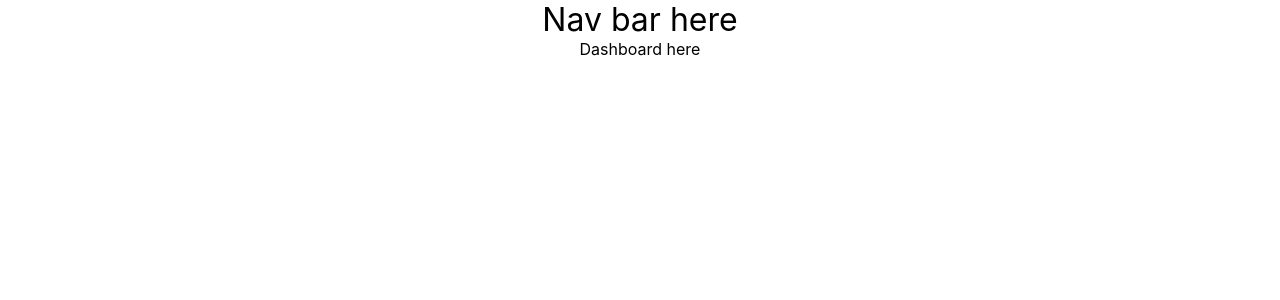
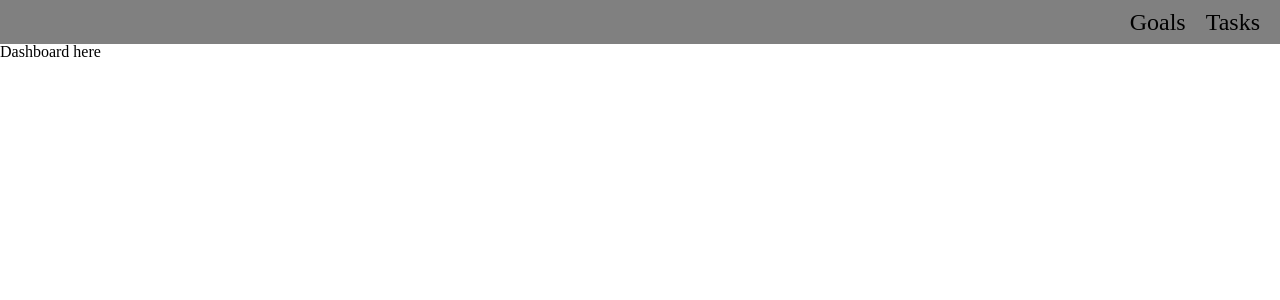
Before and after one commit to stackpearson/goal-tracker-fe, a React (Create React App) app: page / in a window 1280 px wide. Shown: the top 300 px of the page. Built offline with nearby package versions, Linux system fonts and the light colour scheme.

Commit message:
nav bar complete

```diff
--- a/src/App.css
+++ /dev/null
@@ -1,38 +0,0 @@
-.App {
-  text-align: center;
-}
-
-.App-logo {
-  height: 40vmin;
-  pointer-events: none;
-}
-
-@media (prefers-reduced-motion: no-preference) {
-  .App-logo {
-    animation: App-logo-spin infinite 20s linear;
-  }
-}
-
-.App-header {
-  background-color: #282c34;
-  min-height: 100vh;
-  display: flex;
-  flex-direction: column;
-  align-items: center;
-  justify-content: center;
-  font-size: calc(10px + 2vmin);
-  color: white;
-}
-
-.App-link {
-  color: #61dafb;
-}
-
-@keyframes App-logo-spin {
-  from {
-    transform: rotate(0deg);
-  }
-  to {
-    transform: rotate(360deg);
-  }
-}
--- a/src/App.js
+++ b/src/App.js
@@ -1,4 +1,3 @@
-import './App.css';
 import {Route, Switch} from 'react-router-dom';
 import MyNav from './Nav';
 import Dashboard from './Dashboard';
--- a/src/Nav.js
+++ b/src/Nav.js
@@ -1,8 +1,13 @@
-
+import {Link} from 'react-router-dom';
 
 const MyNav = () => {
     return (
-        <nav>Nav bar here</nav>
+        <nav>
+            <div className='nav-bar__container'>
+                <div><Link to='/goals'>Goals</Link></div>
+                <div><Link to='/tasks'>Tasks</Link></div>
+            </div>
+        </nav>
     )
 }
 
--- a/src/index.css
+++ b/src/index.css
@@ -1,13 +1,129 @@
+/* http://meyerweb.com/eric/tools/css/reset/
+   v2.0 | 20110126
+   License: none (public domain)
+*/
+
+html,
+body,
+div,
+span,
+applet,
+object,
+iframe,
+h1,
+h2,
+h3,
+h4,
+h5,
+h6,
+p,
+blockquote,
+pre,
+a,
+abbr,
+acronym,
+address,
+big,
+cite,
+code,
+del,
+dfn,
+em,
+img,
+ins,
+kbd,
+q,
+s,
+samp,
+small,
+strike,
+strong,
+sub,
+sup,
+tt,
+var,
+b,
+u,
+i,
+center,
+dl,
+dt,
+dd,
+ol,
+ul,
+li,
+fieldset,
+form,
+label,
+legend,
+table,
+caption,
+tbody,
+tfoot,
+thead,
+tr,
+th,
+td,
+article,
+aside,
+canvas,
+details,
+embed,
+figure,
+figcaption,
+footer,
+header,
+hgroup,
+menu,
+nav,
+output,
+ruby,
+section,
+summary,
+time,
+mark,
+audio,
+video {
+  margin: 0;
+  padding: 0;
+  border: 0;
+  font-size: 100%;
+  font: inherit;
+  vertical-align: baseline;
+}
+/* HTML5 display-role reset for older browsers */
+article,
+aside,
+details,
+figcaption,
+figure,
+footer,
+header,
+hgroup,
+menu,
+nav,
+section {
+  display: block;
+}
 body {
-  margin: 0;
-  font-family: -apple-system, BlinkMacSystemFont, 'Segoe UI', 'Roboto', 'Oxygen',
-    'Ubuntu', 'Cantarell', 'Fira Sans', 'Droid Sans', 'Helvetica Neue',
-    sans-serif;
-  -webkit-font-smoothing: antialiased;
-  -moz-osx-font-smoothing: grayscale;
+  line-height: 1;
 }
-
-code {
-  font-family: source-code-pro, Menlo, Monaco, Consolas, 'Courier New',
-    monospace;
+ol,
+ul {
+  list-style: none;
 }
+blockquote,
+q {
+  quotes: none;
+}
+blockquote:before,
+blockquote:after,
+q:before,
+q:after {
+  content: "";
+  content: none;
+}
+table {
+  border-collapse: collapse;
+  border-spacing: 0;
+}
--- a/src/index.scss
+++ b/src/index.scss
@@ -1,3 +1,24 @@
 nav {
-  font-size: 2em;
+  max-width: 100%;
+  padding: 10px;
+  background-color: grey;
+
+  .nav-bar__container {
+    display: flex;
+    justify-content: right;
+
+    a {
+      text-decoration: none;
+      color: black;
+      margin: 5px;
+      padding: 5px;
+      font-size: 1.5rem;
+
+      &:hover {
+        color: white;
+        background-color: black;
+        border-radius: 10px;
+      }
+    }
+  }
 }
```
Also changed, not shown: 1 other file (tests, documents, lock files or other folders).
